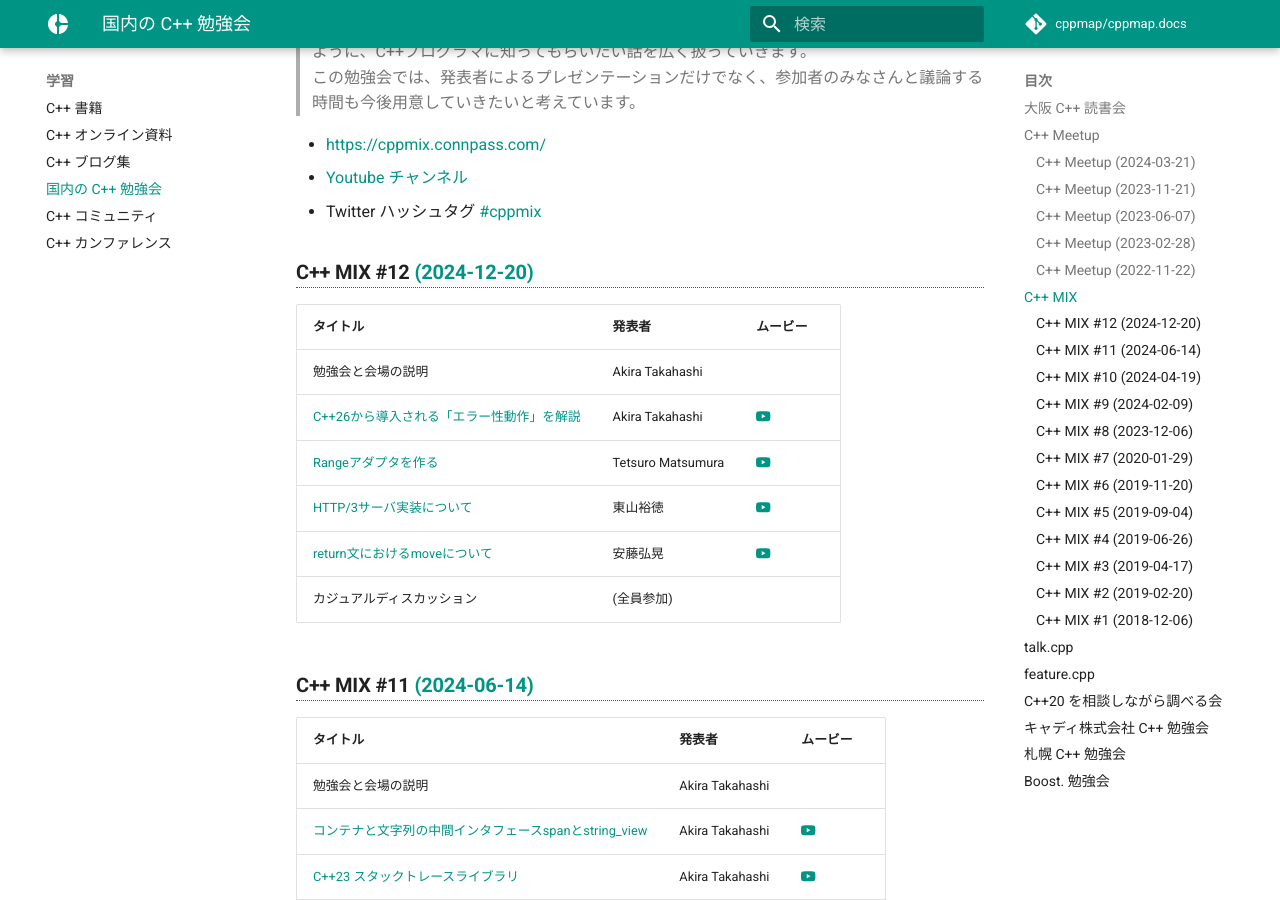
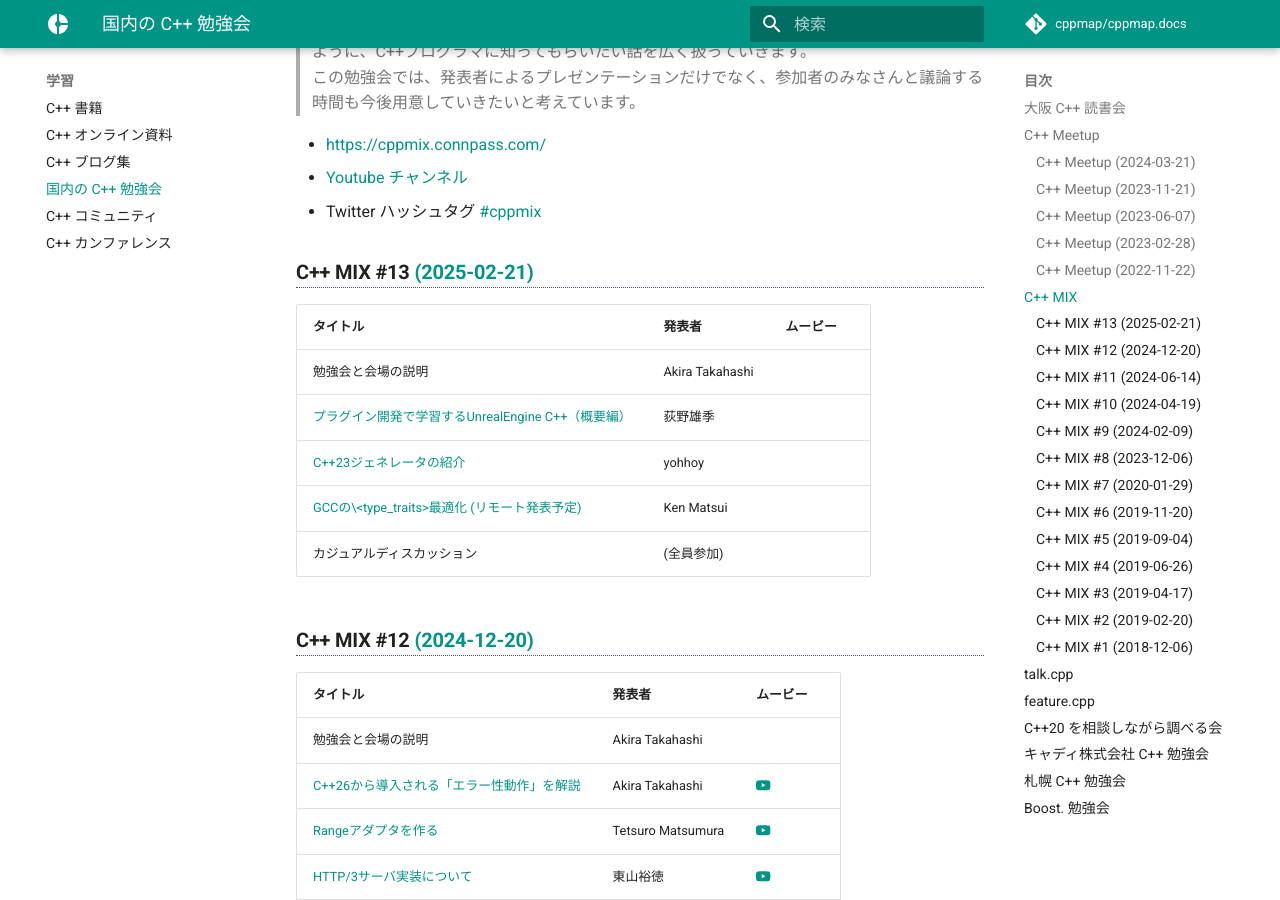
Before and after one commit to cppmap/cppmap.docs, an MkDocs documentation site: the page built from docs/learn/studymeetings.md, in a window 1280 px wide and 900 px high, scrolled down 1053 px. Built offline with MkDocs 1.6.1 and Material for MkDocs 9.7.7, drawn with Linux system fonts in a browser that asks for light colours; nearby versions of some CDN libraries; comment, search, counter and statistics services are not loaded.

Commit message:
add C++ MIX 13 (#61)

```diff
--- a/docs/learn/studymeetings.md
+++ b/docs/learn/studymeetings.md
@@ -34,6 +34,15 @@
 - https://cppmix.connpass.com/
 - [Youtube チャンネル](https://www.youtube.com/channel/UC3c011RjfXoU4Gj86V7sb_w)
 - Twitter ハッシュタグ [#cppmix](https://twitter.com/search?q=%23cppmix&f=live)
+
+### C++ MIX #13 [(2025-02-21)](https://cppmix.connpass.com/event/343088/)
+| タイトル                                                                                                              | 発表者          | ムービー |
+|-----------------------------------------------------------------------------------------------------------------------|-----------------|----------|
+| 勉強会と会場の説明                                                                                                    | Akira Takahashi |          |
+| [プラグイン開発で学習するUnrealEngine C++（概要編）](https://www.docswell.com/s/YuukiOgino/ZXEQPX-cppmix13-UE5Plugin) | 荻野雄季        |          |
+| [C++23ジェネレータの紹介](https://www.docswell.com/s/yohhoy/KEXQPG-cpp23gen)                                          | yohhoy          |          |
+| [GCCの\<type_traits\>最適化 (リモート発表予定)](https://drive.proton.me/urls/349KVCZH5C#2SRNr0r2aHX5)                 | Ken Matsui      |          |
+| カジュアルディスカッション                                                                                            | (全員参加)      |          |
 
 ### C++ MIX #12 [(2024-12-20)](https://cppmix.connpass.com/event/337028/)
 | タイトル                                                                                                           | 発表者            | ムービー                                         |
```
